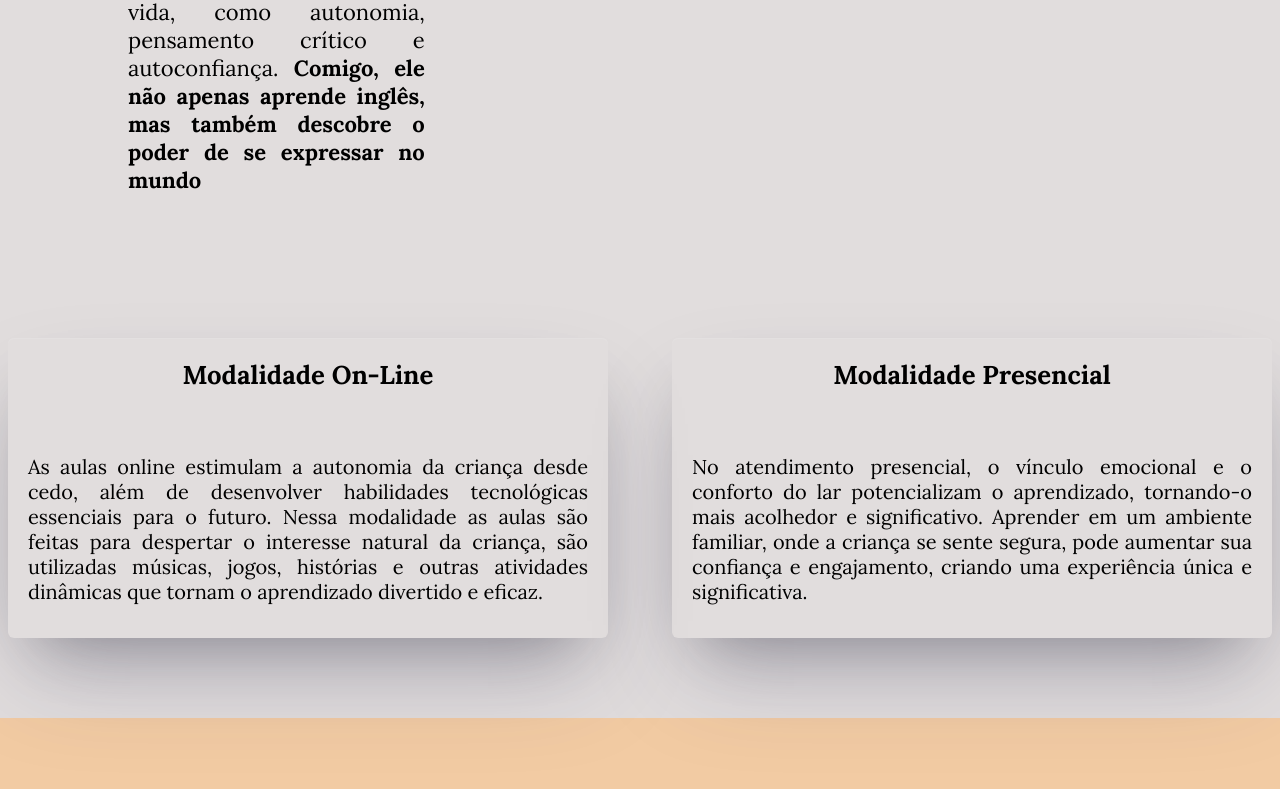
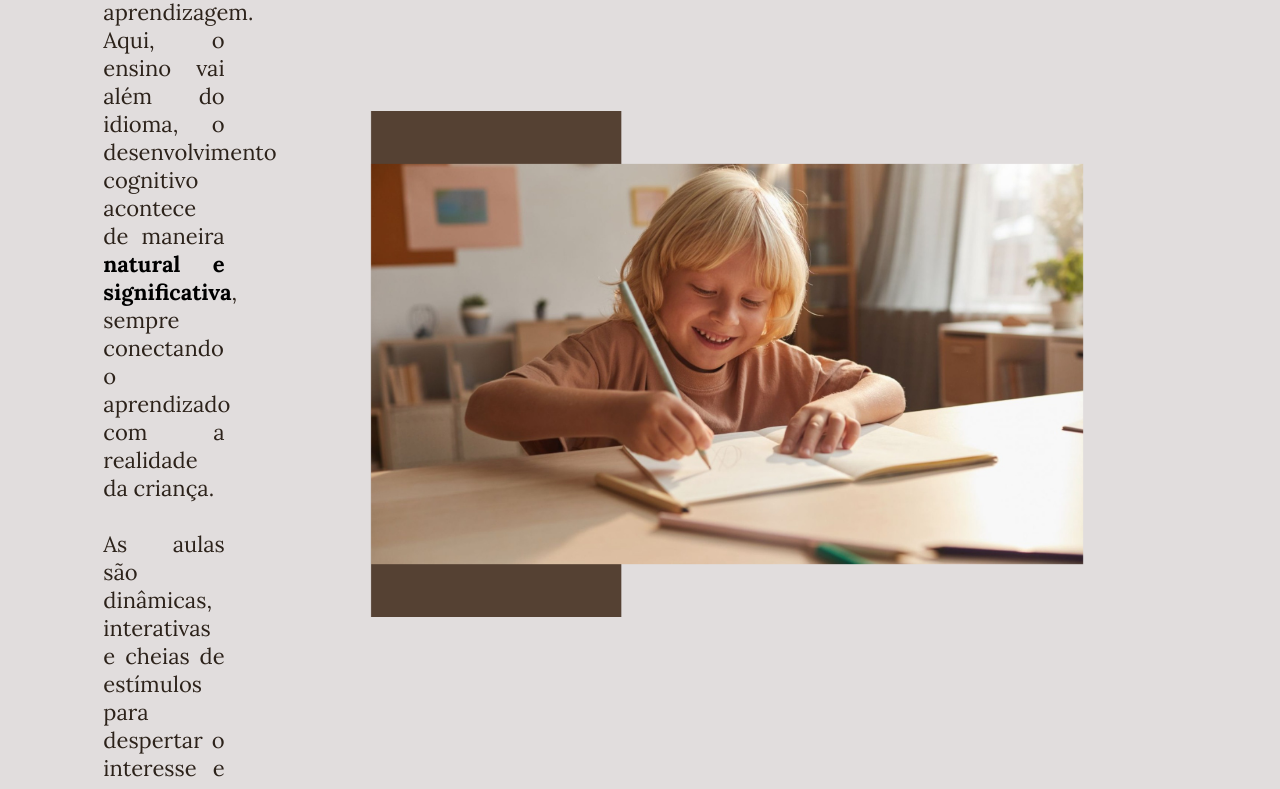
Before and after one commit to igormtt/luiza-prof, a React (Vite) app: page / in a window 1280 px wide. Shown: the part 1829-2618 px from the top of the page. Built offline with nearby package versions, Linux system fonts and the light colour scheme.

Commit message:
Atualizações

```diff
--- a/package.json
+++ b/package.json
@@ -11,7 +11,8 @@
   },
   "dependencies": {
     "react": "^18.3.1",
-    "react-dom": "^18.3.1"
+    "react-dom": "^18.3.1",
+    "react-icons": "^5.4.0"
   },
   "devDependencies": {
     "@eslint/js": "^9.17.0",
--- a/src/App.module.css
+++ b/src/App.module.css
@@ -99,15 +99,19 @@
   flex-direction: row;
 }
 
+.metodologiaDeEnsino h1, .metodologiaDeEnsino p {
+  /* color: #484848; */
+  color: #2c221a;
+}
+
 .metodologiaIMG {
   display: flex;
 }
 
 .metodologiaDesc img {
   display: flex;
-  width: 600px;
+  width: 900px;
   align-self: center;
-  border-radius: 6px;
 }
 
 .title {
@@ -206,7 +210,13 @@
 
 .chekboxs {
   display: flex;
+  align-items: center;
   width: 100%;
+  font-size: 22px;
+}
+
+.list {
+  font-size: 42px;
 }
 
 .chekboxs > p {
--- a/src/App.tsx
+++ b/src/App.tsx
@@ -2,6 +2,7 @@
 import Header from "./components/Header";
 import styles from "./App.module.css";
 import Card from "./components/Card";
+import { FcCheckmark } from "react-icons/fc";
 
 export default function App() {
   return (
@@ -58,7 +59,7 @@ export default function App() {
           </div>
 
           <div className={styles.metodologiaIMG}>
-            <img src="/kid.jpg" alt="Criança estudando" />
+            <img src="/kid2.png" alt="Criança estudando" />
           </div>
         </div>
 
@@ -108,41 +109,41 @@ export default function App() {
 
           <div className={styles.checkboxContainer}>
             <div className={styles.chekboxs}>
-              <input type="checkbox"  checked={true} name="" id="" />
+            <FcCheckmark className={styles.list} />
               <p> Aulas Personalizadas: Cada aula é feita sob medida para o ritmo e as necessidades do aluno.</p>
             </div>
             <div className={styles.chekboxs}>
-              <input type="checkbox" checked={true} name="" id="" />
+            <FcCheckmark className={styles.list} />
                 <p>Metodologia Interativa: Uso de jogos, músicas e histórias para tornar o aprendizado divertido.</p>
             </div>
 
             <div className={styles.chekboxs}>
-              <input type="checkbox" checked={true} name="" id="" />
+            <FcCheckmark className={styles.list} />
               <p>Desenvolvimento de Habilidades: Ensino inglês e também promove autonomia, confiança e pensamento crítico.</p>
             </div>
 
             <div className={styles.chekboxs}>
-              <input type="checkbox" checked={true} name="" id="" />
+            <FcCheckmark className={styles.list} />
               <p>Experiência e Empatia: Com anos de experiência em educação, sei como adaptar meu ensino para atender diferentes necessidades, sempre com paciência e cuidado.</p>
             </div>
 
             <div className={styles.chekboxs}>
-              <input type="checkbox" checked={true} name="" id="" />
+            <FcCheckmark className={styles.list} />
               <p>Flexibilidade de Modalidades: Ofereço aulas online ou presenciais no conforto do lar.</p>
             </div>
 
             <div className={styles.chekboxs}>
-              <input type="checkbox" checked={true} name="" id="" />
+            <FcCheckmark className={styles.list} />
               <p>Ambiente Virtual: Arquivo de interação e registro dos conteúdos e recursos utilizados durante as aulas onlines. Livre acesso aos alunos e responsáveis. </p>
             </div>
 
             <div className={styles.chekboxs}>
-              <input type="checkbox" checked={true} name="" id="" />
+            <FcCheckmark className={styles.list} />
               <p>Canal de Suporte: Comunicação rápida e eficaz via WhatsApp para esclarecer dúvidas e tratar de qualquer outro assunto relacionado ao aprendizado.</p>
             </div>
 
             <div className={styles.chekboxs}>
-              <input type="checkbox" checked={true} name="" id="" />
+            <FcCheckmark className={styles.list} />
               <p>Avaliação de Progresso Trimestral: Acompanhe a evolução do seu filho em leitura, escrita, compreensão e outras habilidades essenciais</p>
             </div>
           </div>
--- a/src/components/Card.module.css
+++ b/src/components/Card.module.css
@@ -2,12 +2,12 @@
   display: flex;
   flex-direction: column;
   box-shadow: rgba(255, 255, 255, 0.1) 0px 1px 1px 0px inset, rgba(50, 50, 93, 0.25) 0px 50px 100px -20px, rgba(0, 0, 0, 0.3) 0px 30px 60px -30px;
-  padding: 20px;
+  padding: 40px;
   border-radius: 6px;
   gap: 3rem;
 
-  width: 600px;
-  height: 300px;
+  width: 500px;
+  height: 400px;
   font-size: 18px;
   text-align: justify;
 }
```
Also changed, not shown: public/kid2.png (added), 1 other file (tests, documents, lock files or other folders).
